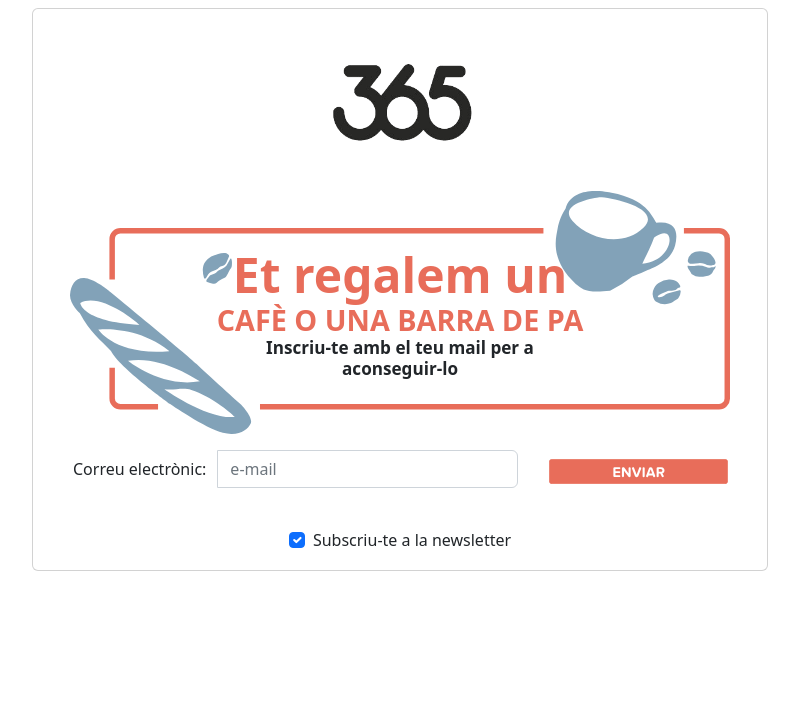
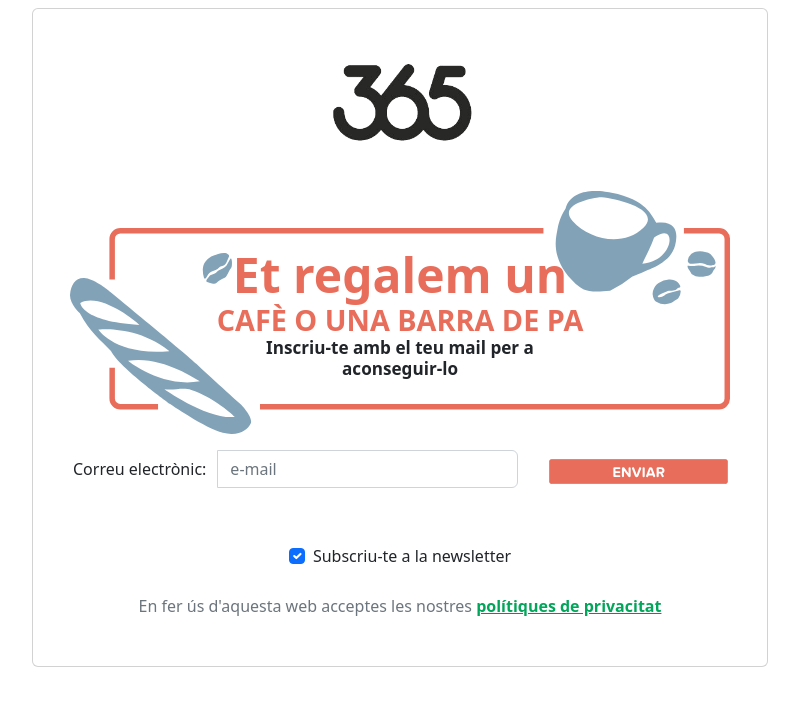
Before and after one commit to ismaelIt365/Projecto_Tarjeta_Cliente, a Vue app: page / in a window 1280 px wide. Shown: the top 706 px of the page, without its empty margins (240-1039 px from the left). Built offline with nearby package versions, Linux system fonts and the light colour scheme.

Commit message:
Update FlayerDigital.vue

```diff
--- a/src/components/Flayer/FlayerDigital.vue
+++ b/src/components/Flayer/FlayerDigital.vue
@@ -93,7 +93,7 @@
 
         <div
           v-if="changecolor"
-          class="d-flex flex-wrap justify-content-center p-2 mb-2"
+          class="d-flex flex-column align-items-center p-4 mb-2"
         >
           <!-- <div class="form-check me-2 me-md-4 mb-2 mb-md-0">
               <input
@@ -117,15 +117,19 @@
               Subscriu-te a la newsletter
             </label>
           </div>
-          <!-- <p class="text-center mt-4 text-muted">
-              En fer ús d'aquesta app acceptes les nostres
-              <router-link to="/Politicas">
-                <span class="fw-bold" style="color: #03a55a"
-                  >polítiques de privacitat</span
-                >
-              </router-link>
-            </p> -->
+          <p class="text-center mt-4 text-muted">
+            En fer ús d'aquesta web acceptes les nostres
+            <a
+              href="https://365obrador.com/es/politica-de-privacidad/"
+              target="_blank"
+            >
+              <span class="fw-bold" style="color: #03a55a"
+                >polítiques de privacitat</span
+              >
+            </a>
+          </p>
         </div>
+
         <template v-if="mostrarForm">
           <div v-if="changecolor" class="card-body">
             <div class="row g-3">
```
